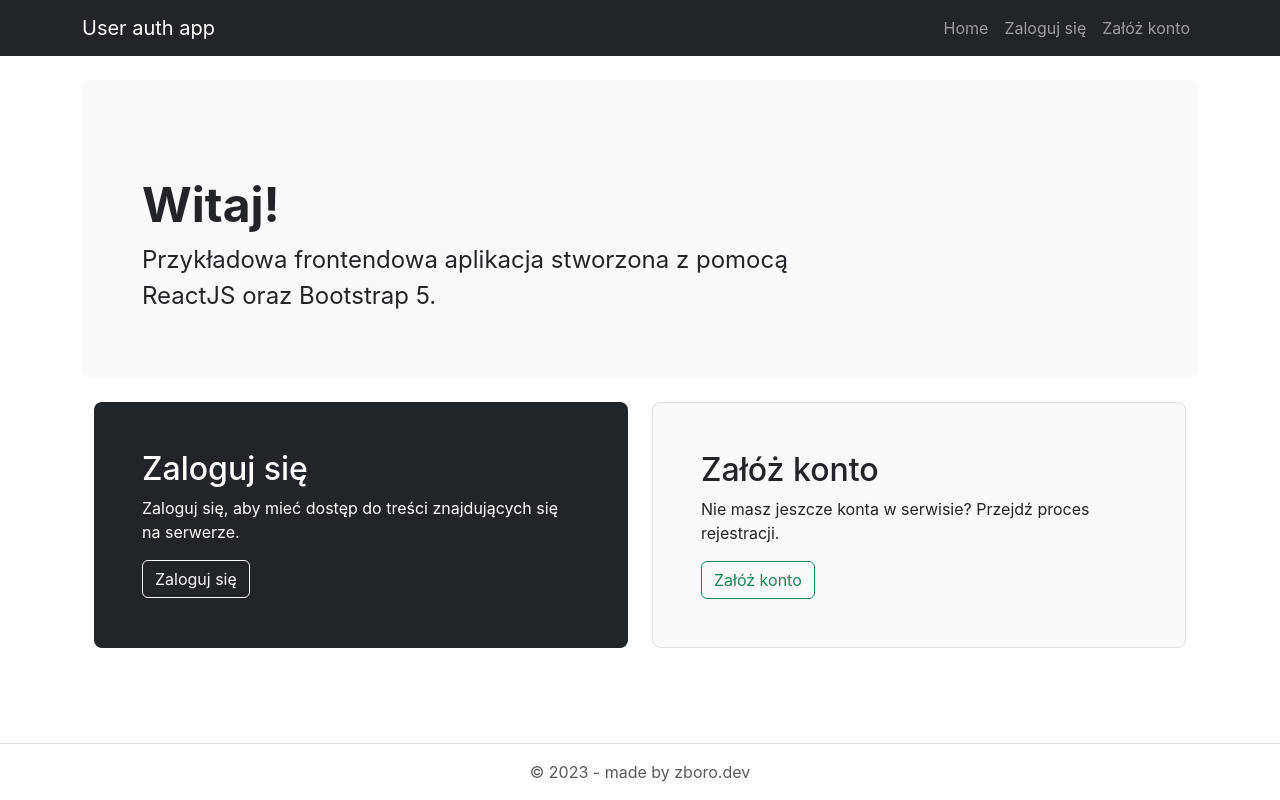
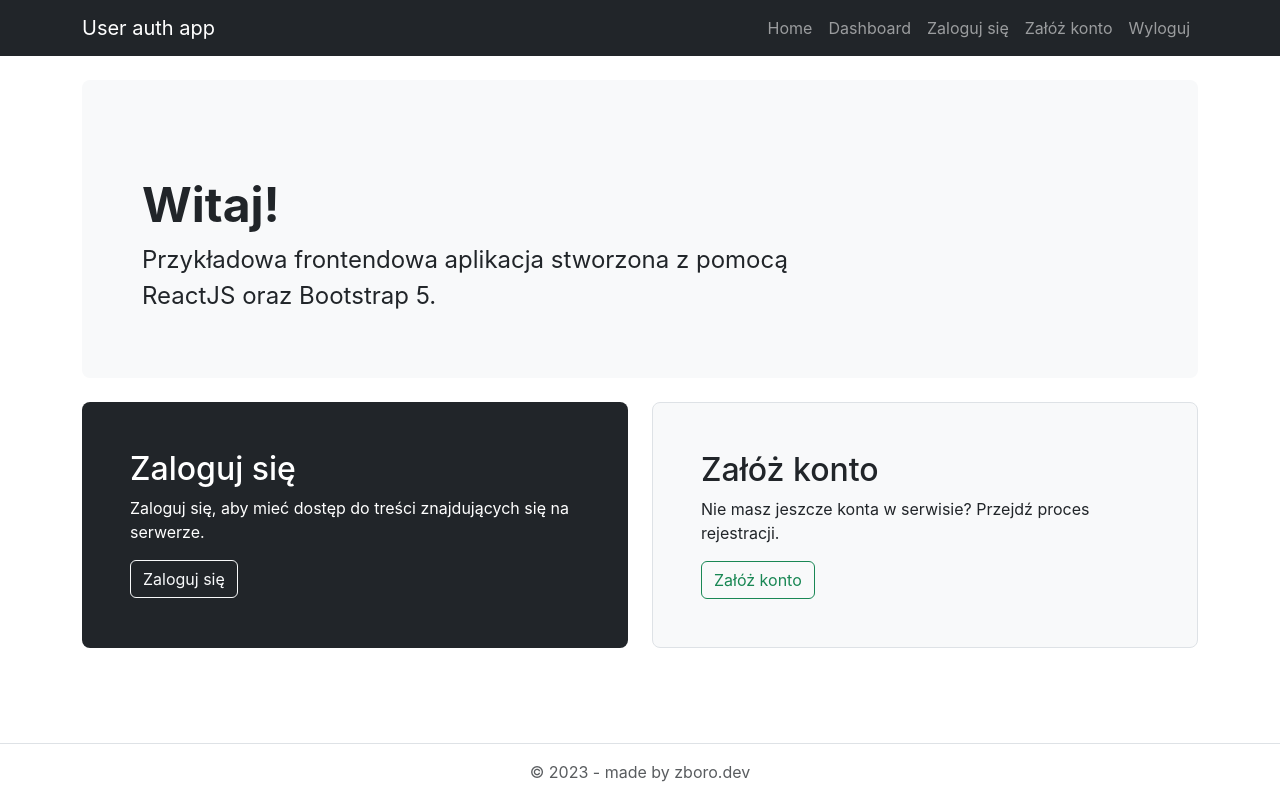
Before and after one commit to marek7654/user-auth-frontend, a React (Create React App) app: page / in a window 1280 px wide. Built offline with nearby package versions, Linux system fonts and the light colour scheme.

Commit message:
logout action

```diff
--- a/src/App.js
+++ b/src/App.js
@@ -7,6 +7,7 @@ import LoginPage from './pages/Login';
 import SignupPage from './pages/Signup';
 import DashboardPage, { loader as dashboardLoader } from './pages/Dashboard';
 import { action as authAction } from './actions/auth-actions';
+import { action as logoutAction } from './actions/logout-action';
 
 const router = createBrowserRouter([
   {
@@ -22,6 +23,7 @@ const router = createBrowserRouter([
         element: <DashboardPage />,
         loader: dashboardLoader,
       },
+      { path: 'logout', action: logoutAction },
     ],
   },
 ]);
--- /dev/null
+++ b/src/actions/logout-action.js
@@ -0,0 +1,7 @@
+import { redirect } from "react-router-dom";
+import { removeAuthToken } from "../actions/util";
+
+export const action = () => {
+  removeAuthToken();
+  return redirect('/');
+}
--- a/src/actions/util.js
+++ b/src/actions/util.js
@@ -6,3 +6,7 @@ export const getAuthToken = () => {
 export const storeAuthToken = (token) => {
   localStorage.setItem('token', token);
 }
+
+export const removeAuthToken = () => {
+  localStorage.removeItem('token');
+}
--- a/src/components/Navigation.js
+++ b/src/components/Navigation.js
@@ -1,9 +1,10 @@
-import { NavLink } from 'react-router-dom';
+import { Form, NavLink } from 'react-router-dom';
 
 const routes = [
-  { url: '', name: 'Home' },
-  { url: 'login', name: 'Zaloguj się' },
-  { url: 'signup', name: 'Załóż konto' },
+  { url: '/', name: 'Home' },
+  { url: '/dashboard', name: 'Dashboard' },
+  { url: '/login', name: 'Zaloguj się' },
+  { url: '/signup', name: 'Załóż konto' },
 ];
 
 const Navigation = () => {
@@ -23,7 +24,9 @@ const Navigation = () => {
             </NavLink>
           </li>
         ))}
-
+        <Form action='/logout' method="POST">
+          <input className="nav-link" type='submit' value='Wyloguj' />
+        </Form>
       </ul>
     </div>
   );
--- a/src/pages/Dashboard.js
+++ b/src/pages/Dashboard.js
@@ -14,7 +14,7 @@ const Dashboard = () => {
         zalogowanych użytkowników.
       </p>
       <Button
-        link='login'
+        link='/login'
         title='Zaloguj się'
         btnClasses='btn btn-primary'
       />
--- a/src/pages/Home.js
+++ b/src/pages/Home.js
@@ -7,15 +7,14 @@ const HomePage = () => {
     <>
       <Hero title='Witaj!'>
         <p className='col-md-8 fs-4'>
-          Przykładowa frontendowa aplikacja stworzona z pomocą ReactJS oraz&nbsp;Bootstrap 5.
+          Przykładowa frontendowa aplikacja stworzona z pomocą ReactJS
+          oraz&nbsp;Bootstrap 5.
         </p>
       </Hero>
-      <div className='container'>
       <div className='row align-items-md-stretch'>
         <Column colClasses='col-md-6 pb-4' title='Zaloguj się' darkTheme={true}>
           <p>
-              Zaloguj się, aby mieć dostęp do treści znajdujących się na
-              serwerze.
+            Zaloguj się, aby mieć dostęp do treści znajdujących się na serwerze.
           </p>
           <Button
             link='login'
@@ -23,7 +22,11 @@ const HomePage = () => {
             btnClasses='btn btn-outline-light'
           />
         </Column>
-          <Column colClasses='col-md-6 pb-4' title='Załóż konto' darkTheme={false}>
+        <Column
+          colClasses='col-md-6 pb-4'
+          title='Załóż konto'
+          darkTheme={false}
+        >
           <p>Nie masz jeszcze konta w serwisie? Przejdź proces rejestracji.</p>
           <Button
             link='signup'
@@ -32,7 +35,6 @@ const HomePage = () => {
           />
         </Column>
       </div>
-      </div>
     </>
   );
 };
```
Lines whose indentation alone changed are shown as unchanged.
